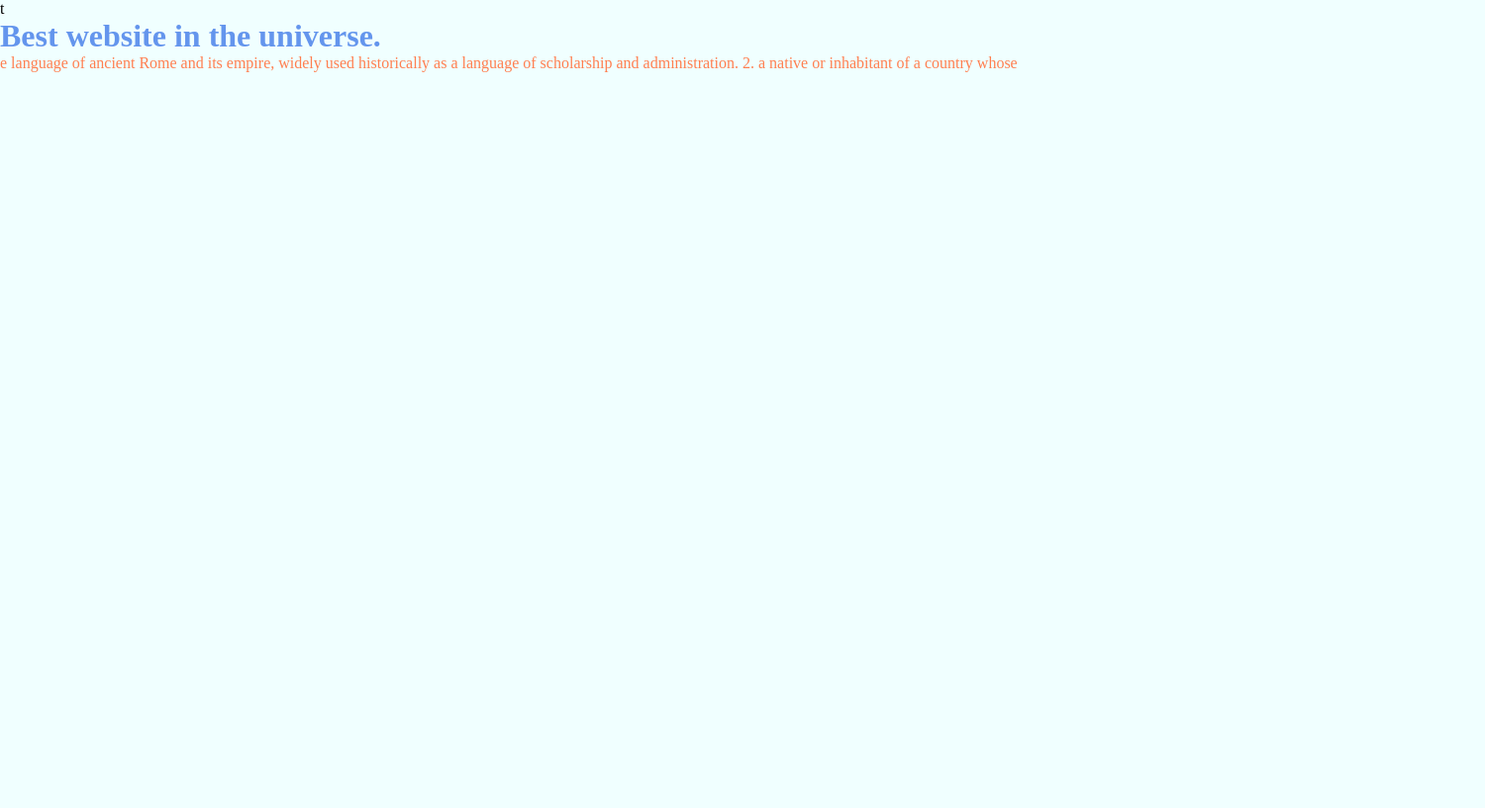
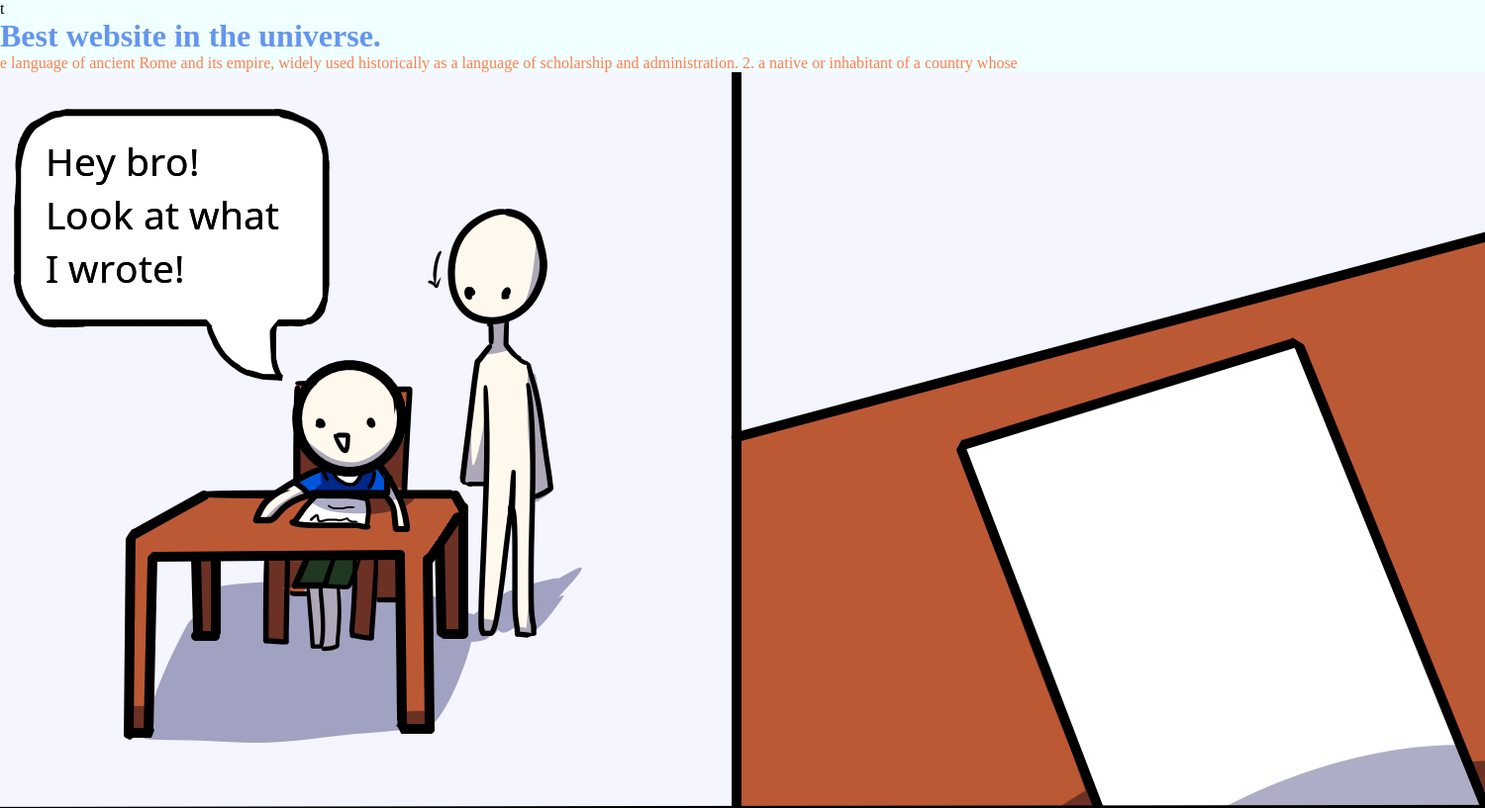
Before and after one commit to BradenDIckerson/deploying-websites-lecture, a website: page public/index.html in a window 1280 px wide. Shown: the top 817 px of the page at 99% size, 1500 px wide, since content can reach past the window. Drawn offline with Linux system fonts and the light colour scheme.

Commit message:
updated again

```diff
--- a/public/index.html
+++ b/public/index.html
@@ -13,6 +13,6 @@
         2.
         a native or inhabitant of a country whose</P>
         <script src="./main.js"></script>
-    <img src="./Meme.png/ >
+    <img src="./Meme.png" alt="Joke">
 </body>
 </html>
```
Also changed, not shown: public/Meme.png (renamed from server/Meme.png).
